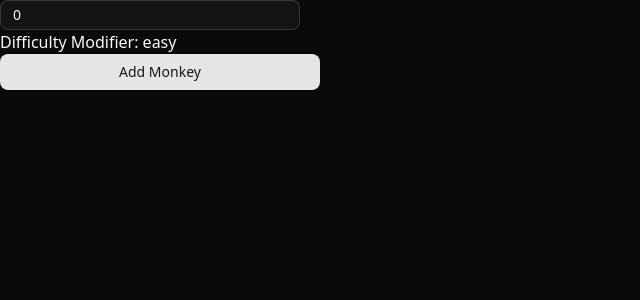
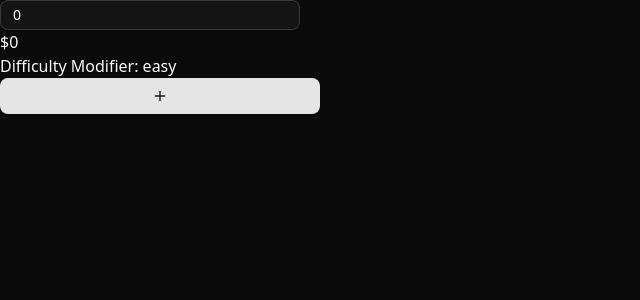
Before and after one commit to Jason-1/bloons-calculator, a Next.js app: page / in a window 1280 px wide. Shown: the top 300 px of the page, without its empty margins (0-640 px from the left). Built offline with nearby package versions, Linux system fonts and the light colour scheme.

Commit message:
Price calculation working

```diff
--- a/app/page.tsx
+++ b/app/page.tsx
@@ -4,14 +4,21 @@ import DisplayMonkeys from "@/components/DisplayMonkeys";
 import DifficultyDropdown from "@/components/DifficultyDropdown";
 import { Input } from "@/components/ui/input";
 import { useDispatch, useSelector } from "react-redux";
-import { selectMoney } from "./redux/selectors";
+import {
+  selectDifficulty,
+  selectMoney,
+  selectMonkeys,
+} from "./redux/selectors";
 import { setMoney } from "./redux/slices/moneySlice";
-import { use, useEffect } from "react";
+import { useEffect } from "react";
+import calculateTotalPrice from "@/lib/calculateTotalPrice";
 
 export default function Home() {
   const dispatch = useDispatch();
 
   const money = useSelector(selectMoney);
+  const selectedMonkeys = useSelector(selectMonkeys);
+  const difficulty = useSelector(selectDifficulty);
 
   //------------------------------------------------------------------------------//
 
@@ -32,6 +39,7 @@ export default function Home() {
         onChange={handleInputChange}
         placeholder="Enter your money"
       />
+      <span>${calculateTotalPrice(selectedMonkeys, difficulty)}</span>
       <DifficultyDropdown />
       <DisplayMonkeys />
     </main>
--- a/app/redux/slices/difficultySlice.ts
+++ b/app/redux/slices/difficultySlice.ts
@@ -1,6 +1,7 @@
+import { difficulties } from "@/types";
 import { createSlice } from "@reduxjs/toolkit";
 
-const initialState = {
+const initialState: { difficulty: difficulties } = {
   difficulty: "easy",
 };
 
--- a/components/DisplayMonkeys.tsx
+++ b/components/DisplayMonkeys.tsx
@@ -1,9 +1,8 @@
 import React, { useEffect } from "react";
 import { Button } from "@/components/ui/button";
-import { monkeys } from "@/data";
 import DartMonkey from "@/public/DartMonkey.webp";
 import { useDispatch, useSelector } from "react-redux";
-import { selectDifficulty, selectMonkeys } from "@/app/redux/selectors";
+import { selectMonkeys } from "@/app/redux/selectors";
 import {
   addMonkey,
   downgradeBottomPath,
@@ -15,11 +14,11 @@ import {
   upgradeTopPath,
 } from "@/app/redux/slices/monkeysSlice";
 import { monkeyState } from "@/types";
+import { Plus } from "lucide-react";
 
 const DisplayMonkeys = () => {
   const dispatch = useDispatch();
 
-  const difficulty = useSelector(selectDifficulty);
   const selectedMonkeys = useSelector(selectMonkeys);
 
   //------------------------------------------------------------------------------//
@@ -154,7 +153,9 @@ const DisplayMonkeys = () => {
           </Button>
         </div>
       ))}
-      <Button onClick={() => handleAddMonkey("Dart Monkey")}>Add Monkey</Button>
+      <Button onClick={() => handleAddMonkey("Dart Monkey")}>
+        <Plus />
+      </Button>
     </div>
   );
 };
--- a/data/index.ts
+++ b/data/index.ts
@@ -1,24 +1,28 @@
 import { monkey } from "@/types";
 
-export const monkeys: monkey[] = [
+export const monkeyPrices: monkey[] = [
   {
     name: "Dart Monkey",
     easy: {
+      base: 170,
       top: { 1: 120, 2: 185, 3: 255, 4: 1530, 5: 12750 },
       middle: { 1: 85, 2: 160, 3: 380, 4: 6120, 5: 38250 },
       bottom: { 1: 75, 2: 170, 3: 530, 4: 1740, 5: 18275 },
     },
     medium: {
+      base: 200,
       top: { 1: 140, 2: 200, 3: 320, 4: 1800, 5: 15000 },
       middle: { 1: 100, 2: 190, 3: 450, 4: 7200, 5: 45000 },
       bottom: { 1: 90, 2: 200, 3: 575, 4: 2050, 5: 21500 },
     },
     hard: {
+      base: 215,
       top: { 1: 150, 2: 235, 3: 325, 4: 1945, 5: 16200 },
       middle: { 1: 110, 2: 205, 3: 430, 4: 7775, 5: 48600 },
       bottom: { 1: 95, 2: 215, 3: 620, 4: 2215, 5: 23220 },
     },
     impoppable: {
+      base: 240,
       top: { 1: 170, 2: 265, 3: 360, 4: 2160, 5: 18000 },
       middle: { 1: 120, 2: 230, 3: 540, 4: 8640, 5: 54000 },
       bottom: { 1: 110, 2: 240, 3: 690, 4: 2460, 5: 25800 },
@@ -27,21 +31,25 @@ export const monkeys: monkey[] = [
   {
     name: "Boomerang Monkey",
     easy: {
+      base: 265,
       top: { 1: 120, 2: 185, 3: 255, 4: 1530, 5: 12750 },
       middle: { 1: 85, 2: 160, 3: 380, 4: 6120, 5: 38250 },
       bottom: { 1: 75, 2: 170, 3: 530, 4: 1740, 5: 18275 },
     },
     medium: {
+      base: 315,
       top: { 1: 140, 2: 200, 3: 320, 4: 1800, 5: 15000 },
       middle: { 1: 100, 2: 190, 3: 450, 4: 7200, 5: 45000 },
       bottom: { 1: 90, 2: 200, 3: 575, 4: 2050, 5: 21500 },
     },
     hard: {
+      base: 340,
       top: { 1: 150, 2: 235, 3: 325, 4: 1945, 5: 16200 },
       middle: { 1: 110, 2: 205, 3: 430, 4: 7775, 5: 48600 },
       bottom: { 1: 95, 2: 215, 3: 620, 4: 2215, 5: 23220 },
     },
     impoppable: {
+      base: 380,
       top: { 1: 170, 2: 265, 3: 360, 4: 2160, 5: 18000 },
       middle: { 1: 120, 2: 230, 3: 540, 4: 8640, 5: 54000 },
       bottom: { 1: 110, 2: 240, 3: 690, 4: 2460, 5: 25800 },
@@ -50,21 +58,25 @@ export const monkeys: monkey[] = [
   {
     name: "Bomb Shooter",
     easy: {
+      base: 445,
       top: { 1: 120, 2: 185, 3: 255, 4: 1530, 5: 12750 },
       middle: { 1: 85, 2: 160, 3: 380, 4: 6120, 5: 38250 },
       bottom: { 1: 75, 2: 170, 3: 530, 4: 1740, 5: 18275 },
     },
     medium: {
+      base: 525,
       top: { 1: 140, 2: 200, 3: 320, 4: 1800, 5: 15000 },
       middle: { 1: 100, 2: 190, 3: 450, 4: 7200, 5: 45000 },
       bottom: { 1: 90, 2: 200, 3: 575, 4: 2050, 5: 21500 },
     },
     hard: {
+      base: 565,
       top: { 1: 150, 2: 235, 3: 325, 4: 1945, 5: 16200 },
       middle: { 1: 110, 2: 205, 3: 430, 4: 7775, 5: 48600 },
       bottom: { 1: 95, 2: 215, 3: 620, 4: 2215, 5: 23220 },
     },
     impoppable: {
+      base: 630,
       top: { 1: 170, 2: 265, 3: 360, 4: 2160, 5: 18000 },
       middle: { 1: 120, 2: 230, 3: 540, 4: 8640, 5: 54000 },
       bottom: { 1: 110, 2: 240, 3: 690, 4: 2460, 5: 25800 },
@@ -73,21 +85,25 @@ export const monkeys: monkey[] = [
   {
     name: "Tack Shooter",
     easy: {
+      base: 220,
       top: { 1: 120, 2: 185, 3: 255, 4: 1530, 5: 12750 },
       middle: { 1: 85, 2: 160, 3: 380, 4: 6120, 5: 38250 },
       bottom: { 1: 75, 2: 170, 3: 530, 4: 1740, 5: 18275 },
     },
     medium: {
+      base: 260,
       top: { 1: 140, 2: 200, 3: 320, 4: 1800, 5: 15000 },
       middle: { 1: 100, 2: 190, 3: 450, 4: 7200, 5: 45000 },
       bottom: { 1: 90, 2: 200, 3: 575, 4: 2050, 5: 21500 },
     },
     hard: {
+      base: 280,
       top: { 1: 150, 2: 235, 3: 325, 4: 1945, 5: 16200 },
       middle: { 1: 110, 2: 205, 3: 430, 4: 7775, 5: 48600 },
       bottom: { 1: 95, 2: 215, 3: 620, 4: 2215, 5: 23220 },
     },
     impoppable: {
+      base: 310,
       top: { 1: 170, 2: 265, 3: 360, 4: 2160, 5: 18000 },
       middle: { 1: 120, 2: 230, 3: 540, 4: 8640, 5: 54000 },
       bottom: { 1: 110, 2: 240, 3: 690, 4: 2460, 5: 25800 },
--- /dev/null
+++ b/lib/calculateTotalPrice.ts
@@ -0,0 +1,46 @@
+import { difficulties, monkeyState } from "@/types";
+import { monkeyPrices } from "@/data";
+
+export default function calculateTotalPrice(
+  monkeys: monkeyState[],
+  difficulty: difficulties
+) {
+  // Loop through all monkeys and their paths
+  // Calculate the total price based on the selected difficulty
+  let totalPrice = 0;
+  monkeys.forEach((monkey) => {
+    const currentMonkeyPrices = monkeyPrices.find(
+      (m) => m.name === monkey.name
+    );
+
+    const currentDifficultyPrices = currentMonkeyPrices?.[difficulty];
+
+    //add base price
+    totalPrice += currentDifficultyPrices?.base || 0;
+
+    // Calculate the price for the top path
+    let topPathPrice = 0;
+    for (let i = 1; i <= monkey.topPath; i++) {
+      topPathPrice += currentDifficultyPrices?.top[i as keyof typeof top] || 0;
+    }
+    totalPrice += topPathPrice;
+
+    // Calculate the price for the middle path
+    let middlePathPrice = 0;
+    for (let i = 1; i <= monkey.middlePath; i++) {
+      middlePathPrice +=
+        currentDifficultyPrices?.middle[i as keyof typeof top] || 0;
+    }
+    totalPrice += middlePathPrice;
+
+    // Calculate the price for the bottom path
+    let bottomPathPrice = 0;
+    for (let i = 1; i <= monkey.bottomPath; i++) {
+      bottomPathPrice +=
+        currentDifficultyPrices?.bottom[i as keyof typeof top] || 0;
+    }
+    totalPrice += bottomPathPrice;
+  });
+
+  return totalPrice;
+}
--- a/types/index.ts
+++ b/types/index.ts
@@ -1,5 +1,13 @@
+export type difficulties = "easy" | "medium" | "hard" | "impoppable";
+
+export type monkeyNames =
+  | "Dart Monkey"
+  | "Boomerang Monkey"
+  | "Bomb Shooter"
+  | "Tack Shooter";
+
 export type monkey = {
-  name: string;
+  name: monkeyNames;
   easy: pathPrices;
   medium: pathPrices;
   hard: pathPrices;
@@ -7,6 +15,7 @@ export type monkey = {
 };
 
 export type pathPrices = {
+  base: number;
   top: prices;
   middle: prices;
   bottom: prices;
@@ -21,7 +30,7 @@ export type prices = {
 };
 
 export type monkeyState = {
-  name: string;
+  name: monkeyNames;
   topPath: number;
   middlePath: number;
   bottomPath: number;
```
